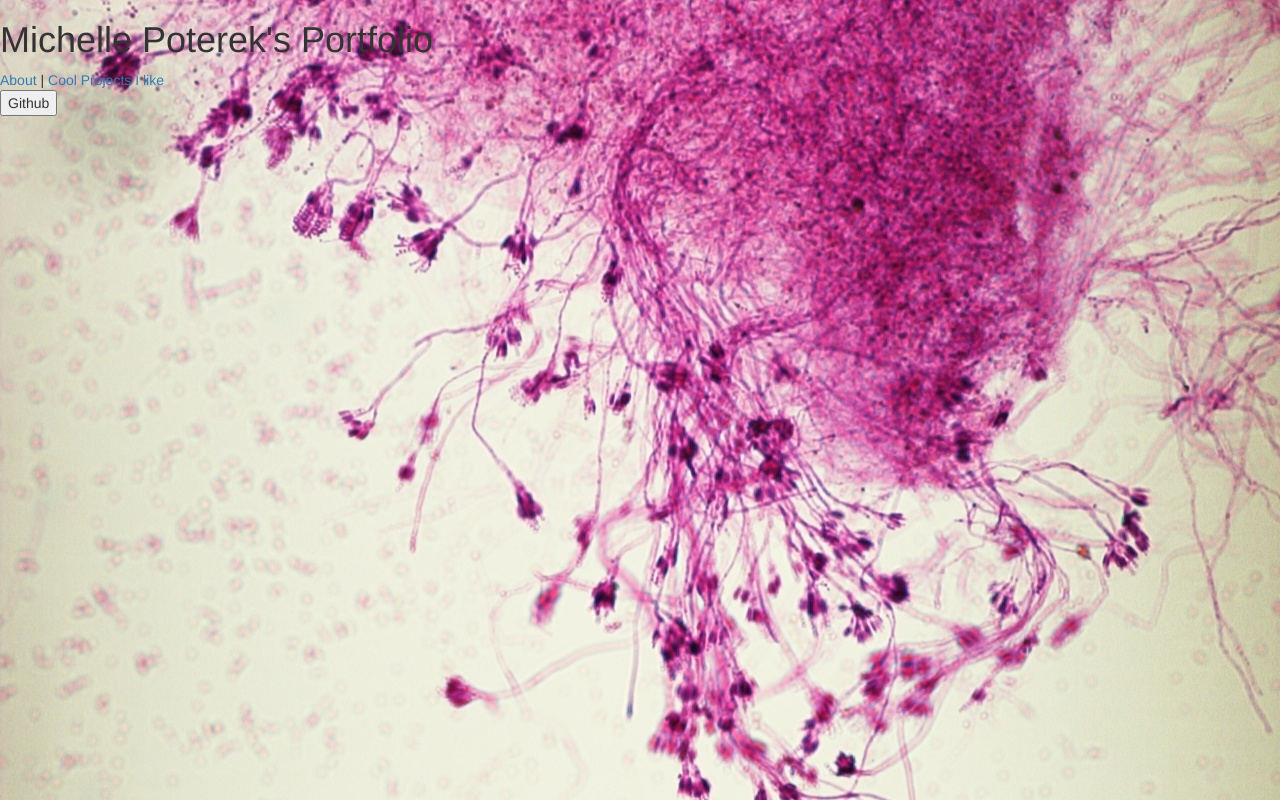
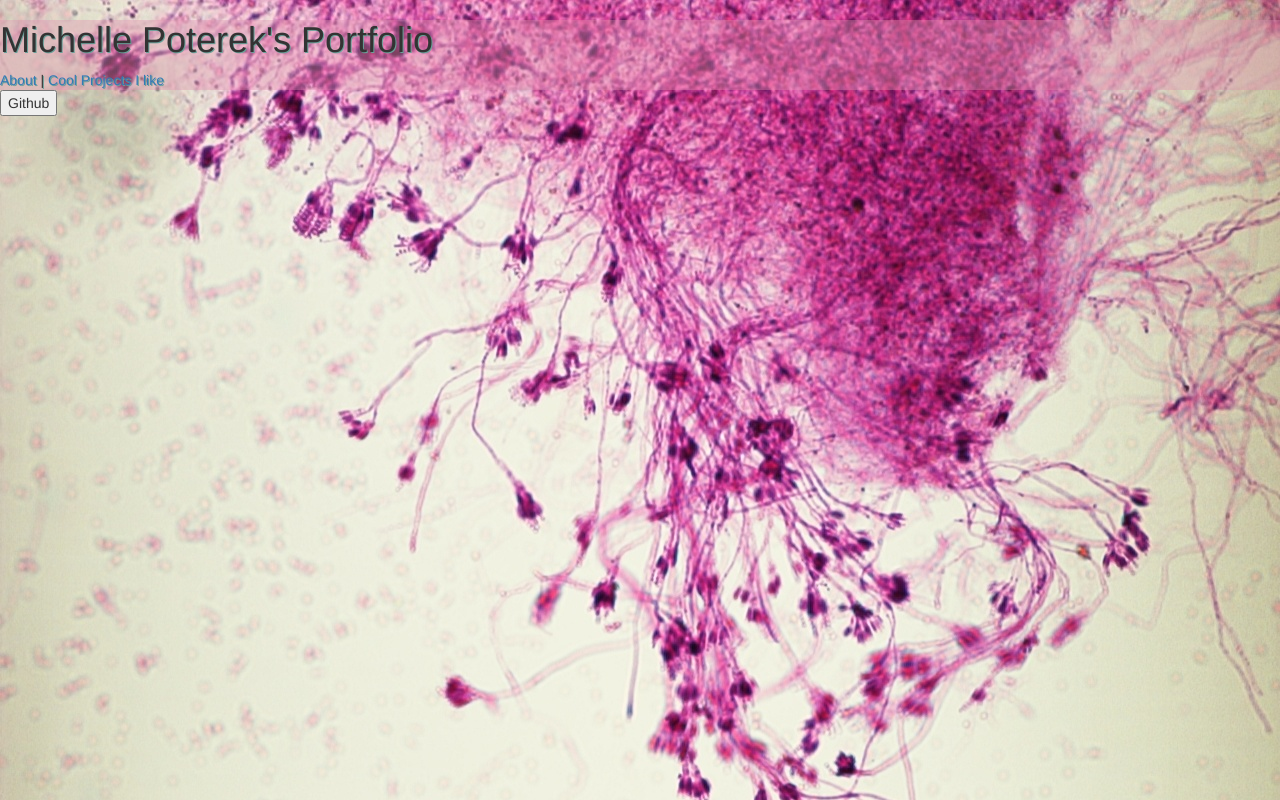
Before and after one commit to PoterekM/react-portfolio, a React app: page / in a window 1280 px wide. Built offline with nearby package versions, Linux system fonts and the light colour scheme.

Commit message:
update  README

```diff
--- a/src/components/App.jsx
+++ b/src/components/App.jsx
@@ -13,6 +13,7 @@ function App(){
     width: "100%",
     height: "100%",
     position: "fixed",
+    textShadow: "1px 1px #6BA099"
   }
   return (
     <div style={myStyles}>
--- a/src/components/Header.jsx
+++ b/src/components/Header.jsx
@@ -5,10 +5,12 @@ import Asp from "./../images/AspergillusCLEISTOTHECIA.jpg"
 
 function Header () {
 
-
+  var headerStyle = {
+    backgroundColor: "rgba(223, 149, 175, .4)",
+  }
 
   return(
-    <div>
+    <div style={headerStyle}>
       <h1>Michelle Poterek's Portfolio</h1>
 
     <Link to="/">About</Link> | <Link to="/cool_projects">Cool Projects I like</Link>
```
Also changed, not shown: src/images/Project.png (added), 1 other file (tests, documents, lock files or other folders).
